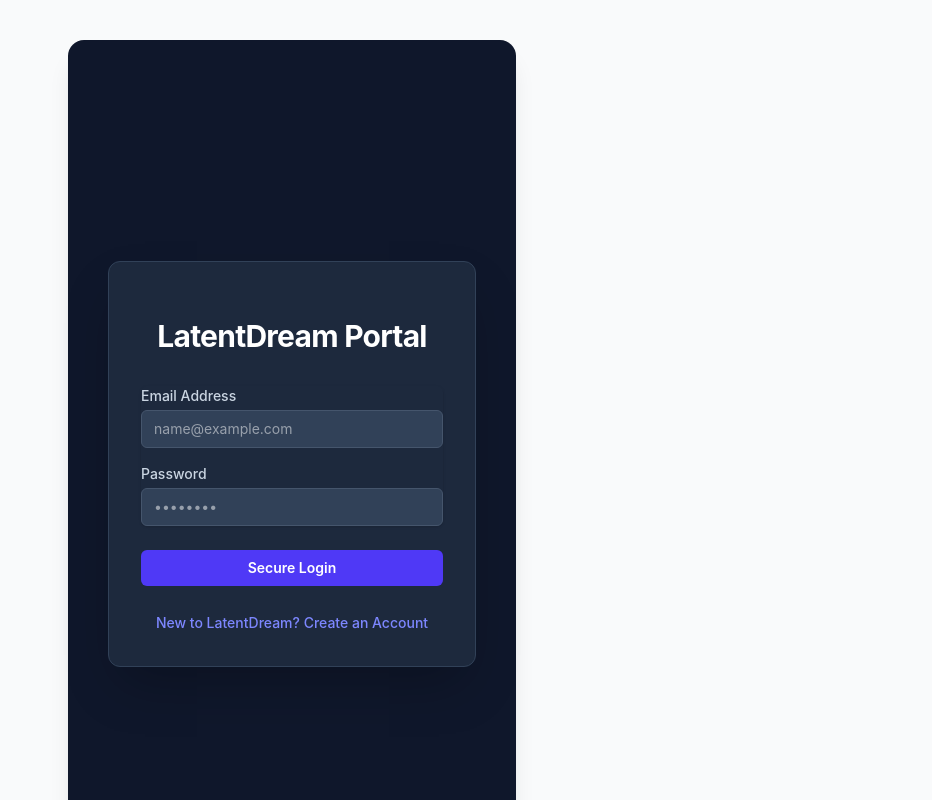
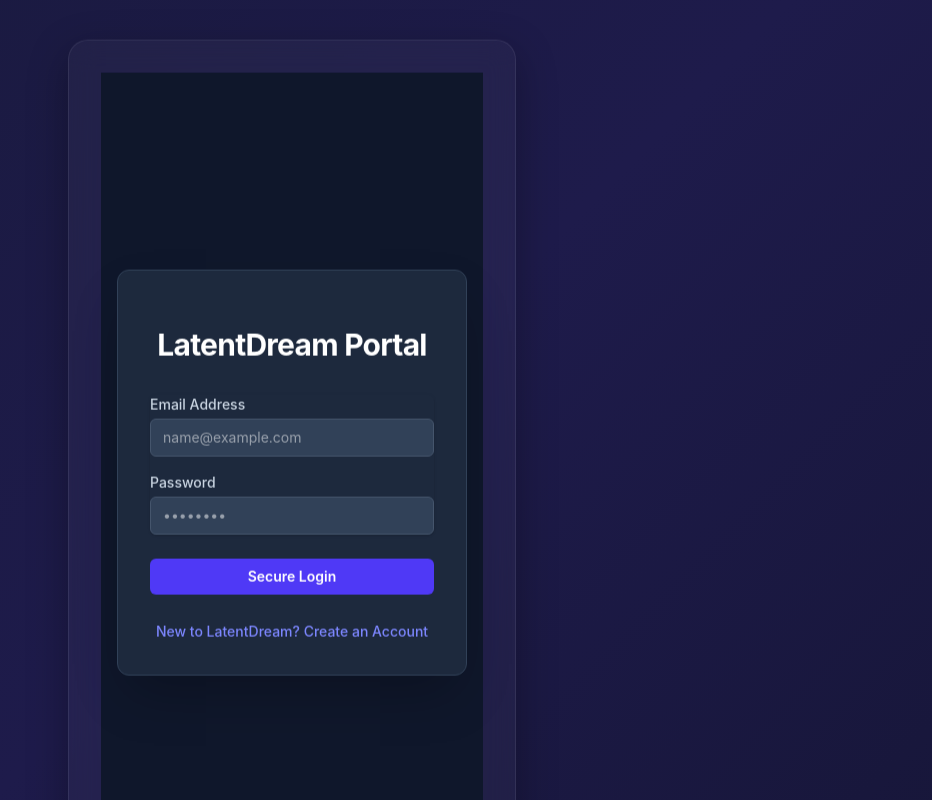
Before and after one commit to martinrosalind-byte/LatentDream, a React (Vite) app in the folder latentdream_frontend/: page / in a window 1280 px wide. Shown: the top 800 px of the page, without its empty margins (348-1280 px from the left). Built offline with nearby package versions, Linux system fonts and the light colour scheme; no server answers.

Commit message:
style: implement animated celestial background mesh and glassmorphism UI layers

```diff
--- a/latentdream_frontend/src/App.jsx
+++ b/latentdream_frontend/src/App.jsx
@@ -9,10 +9,10 @@
 /**
  * @file App.jsx
  * @description Centralized state orchestrator and root network routing node for the LatentDream React client application.
- * This component handles user interaction stages and replaces local mock counters with live network request payloads.
- * * Architectural Design Patterns:
+ * Incorporates global ethereal aesthetic wrappers to deliver a unified, immersive user experience.
+ * * * Architectural & UI Design Patterns:
  * - Centralized State Controller: Maintains top-level data immutability for active session tracking.
- * - Asynchronous Boundary Interface: Leverages standard Web Fetch APIs to manage client-server communications cleanly.
+ * - Glassmorphism UI Wrapper: Utilizes backdrop-filters and alpha-channel backgrounds for the header/footer.
  * - Reactive Error Isolation: Intercepts network disconnect anomalies to protect local view execution states.
  */
 function App() {
@@ -104,26 +104,34 @@
   };
 
   return (
-    <div className="App antialiased text-slate-800 bg-gray-50 min-h-screen flex flex-col justify-between font-sans">
+    /* 1. INJECTED .dream-viewport-bg:
+      Replaces standard grey background with the animated CSS gradient mesh.
+      Text is inverted to text-slate-100 to ensure high contrast against dark celestial colors.
+    */
+    <div className="App antialiased text-slate-100 dream-viewport-bg flex flex-col justify-between font-sans relative">
 
       {/* Universal Application Navigation Header Bar */}
       {currentStage !== 'AUTH' && (
-        <header className="w-full bg-white border-b border-gray-200 py-4 px-6 shadow-sm">
+        /* 2. HEADER GLASSMORPHISM:
+          Replaced solid white background with semi-transparent black (bg-black/20)
+          and a frosted glass blur (backdrop-blur-md).
+        */
+        <header className="w-full bg-black/20 backdrop-blur-md border-b border-white/10 py-4 px-6 shadow-sm z-10">
           <div className="max-w-6xl mx-auto flex justify-between items-center">
-            <h1 className="text-xl font-bold text-purple-700 tracking-tight">
-              LatentDream <span className="text-xs font-normal text-gray-400">v1.0 (Freudian Framework)</span>
+            <h1 className="text-xl font-bold text-purple-300 tracking-tight drop-shadow-md">
+              LatentDream <span className="text-xs font-normal text-purple-200/60 ml-2">v1.0 (Freudian Framework)</span>
             </h1>
 
             <div className="flex items-center space-x-4">
               {currentStage !== 'CHAT' && currentStage !== 'PROCESSING' && (
                 <button
                   onClick={() => setCurrentStage(currentStage === 'HISTORY' ? 'INPUT' : 'HISTORY')}
-                  className="text-xs font-medium text-purple-600 hover:text-purple-800 underline cursor-pointer"
+                  className="text-xs font-medium text-purple-300 hover:text-purple-100 transition-colors cursor-pointer"
                 >
                   {currentStage === 'HISTORY' ? "Back to Workspace" : "View Saved Journal History"}
                 </button>
               )}
-              <div className="text-xs text-gray-500 bg-gray-100 px-3 py-1 rounded-full border">
+              <div className="text-xs text-purple-100 bg-purple-900/40 px-3 py-1 rounded-full border border-purple-400/30 shadow-inner">
                 Active User Session
               </div>
             </div>
@@ -132,23 +140,27 @@
       )}
 
       {/* Primary Reactive Application Content Switchboard */}
-      <main className="flex-grow flex items-center justify-center p-4 my-6">
+      <main className="flex-grow flex items-center justify-center p-4 my-6 z-10 relative">
 
         {/* Network Exception Alert Drawer Banner */}
         {networkError && (
-          <div className="absolute top-20 left-1/2 transform -translate-x-1/2 max-w-xl w-full mx-auto p-4 bg-red-50 border border-red-200 text-red-700 rounded-xl text-sm shadow-md z-50">
+          <div className="absolute top-0 left-1/2 transform -translate-x-1/2 max-w-xl w-full mx-auto p-4 bg-red-900/80 backdrop-blur-md border border-red-400 text-red-100 rounded-xl text-sm shadow-2xl z-50">
             {networkError}
           </div>
         )}
 
         {/* Stage 1: Secure Identity Gateway Entry Layer */}
         {currentStage === 'AUTH' && (
-          <div className="w-full max-w-md bg-slate-900 p-6 rounded-2xl shadow-xl text-slate-200">
+          /* 3. DREAM CARD & FLOAT:
+            Replaced the static background box with our custom .dream-card frosted glass effect
+            and the .ethereal-float zero-gravity hovering animation.
+          */
+          <div className="w-full max-w-md p-8 dream-card ethereal-float">
             <Login onLoginSuccess={handleLoginSuccess} />
-            <div className="mt-4 text-center">
+            <div className="mt-6 text-center border-t border-white/10 pt-4">
               <button
                 onClick={handleLoginSuccess}
-                className="text-xs text-purple-400 hover:underline cursor-pointer"
+                className="text-xs text-purple-300 hover:text-purple-100 transition-colors cursor-pointer"
               >
                 (Dev Mode Bypass: Click here to enter app directly)
               </button>
@@ -163,10 +175,10 @@
 
         {/* Stage 3: Live Asynchronous API Network Handshake Loading Visual */}
         {currentStage === 'PROCESSING' && (
-          <div className="text-center space-y-4 animate-pulse">
-            <div className="w-12 h-12 border-4 border-purple-600 border-t-transparent rounded-full animate-spin mx-auto"></div>
-            <h3 className="text-lg font-semibold text-gray-700">Decomposing Manifest Content...</h3>
-            <p className="text-xs text-gray-400 max-w-xs mx-auto">
+          <div className="text-center space-y-5 animate-pulse ethereal-float">
+            <div className="w-14 h-14 border-4 border-purple-400 border-t-transparent rounded-full animate-spin mx-auto drop-shadow-[0_0_15px_rgba(168,85,247,0.5)]"></div>
+            <h3 className="text-xl font-semibold text-white drop-shadow-md">Decomposing Manifest Content...</h3>
+            <p className="text-sm text-purple-200/70 max-w-sm mx-auto leading-relaxed">
               Transmitting dataset over the network to trigger LangChain prompt routing and execute Gemini API symbol extraction.
             </p>
           </div>
@@ -198,7 +210,8 @@
 
       {/* Structural Academic Evaluation Identification Footer */}
       {currentStage !== 'AUTH' && (
-        <footer className="w-full bg-white border-t border-gray-200 py-3 text-center text-xs text-gray-400">
+        /* 4. FOOTER GLASSMORPHISM: Matches the translucent header aesthetic */
+        <footer className="w-full bg-black/20 backdrop-blur-md border-t border-white/10 py-4 text-center text-xs text-purple-200/50 z-10">
           &copy; 2026 LatentDream Project &middot; National College of Ireland Portfolio.
         </footer>
       )}
--- a/latentdream_frontend/src/index.css
+++ b/latentdream_frontend/src/index.css
@@ -1,8 +1,93 @@
 /**
  * @file index.css
  * @description Central stylesheet entry point. Injects the Tailwind CSS v4
- * framework framework engine to compile utility layout tokens across the
- * client interface hierarchy.
+ * framework engine to compile utility layout tokens across the
+ * client interface hierarchy, followed by custom application-specific
+ * aesthetic overrides.
  */
 
 @import "tailwindcss";
+
+/* =========================================================================
+   GLOBAL ETHEREAL & RESPONSIVE DESIGN ARTIFACTS
+   =========================================================================
+   This stylesheet introduces an animated micro-gradient mesh, glassmorphic
+   container layers, floating translation animations, and responsive media breakpoint
+   utilities to create a fluid, dream-like cross-device experience.
+*/
+
+/* 1. ANIMATED MICRO-GRADIENT BACKGROUND MESH
+   Cycles background positions seamlessly to mimic shifting celestial light.
+*/
+.dream-viewport-bg {
+  min-height: 100vh;
+  width: 100%;
+  background: linear-gradient(-45deg, #090d16, #1e1b4b, #111827, #2e1065);
+  background-size: 400% 400%;
+  animation: celestialShift 18s ease infinite;
+  color: #f8fafc;
+  font-family: 'Inter', system-ui, sans-serif;
+  overflow-x: hidden;
+}
+
+@keyframes celestialShift {
+  0% { background-position: 0% 50%; }
+  50% { background-position: 100% 50%; }
+  100% { background-position: 0% 50%; }
+}
+
+/* 2. GLASSMORPHIC CONTAINER LAYER (FROSTED GLASS)
+   Implements multi-layered backdrop filtration and subtle alpha-channel borders
+   to emphasize depth and suspension over the changing background environment.
+*/
+.dream-card {
+  background: rgba(255, 255, 255, 0.03);
+  backdrop-filter: blur(14px);
+  -webkit-backdrop-filter: blur(14px); /* Fallback configuration for Safari WebKit */
+  border: 1px solid rgba(255, 255, 255, 0.08);
+  border-radius: 20px;
+  box-shadow: 0 12px 40px 0 rgba(0, 0, 0, 0.3);
+  transition: transform 0.3s cubic-bezier(0.4, 0, 0.2, 1), box-shadow 0.3s ease;
+}
+
+/* Dynamic glow interactions on component targeting */
+.dream-card:hover {
+  transform: translateY(-4px);
+  border-color: rgba(168, 85, 247, 0.3); /* Subtle purple glow boundary transition */
+  box-shadow: 0 16px 48px 0 rgba(168, 85, 247, 0.1);
+}
+
+/* 3. ZERO-GRAVITY SUSPENSION ANIMATION
+   Interpolates Y-axis translations infinitely to simulate zero-gravity weightlessness.
+*/
+.ethereal-float {
+  animation: weightlessFloat 6s ease-in-out infinite;
+}
+
+@keyframes weightlessFloat {
+  0% { transform: translateY(0px); }
+  50% { transform: translateY(-12px); }
+  100% { transform: translateY(0px); }
+}
+
+/* 4. CROSS-DEVICE RESPONSIVE CORE CONTAINERS
+   Enforces stacked linear layouts on vertical mobile viewports and transitions
+   to multi-column spatial grids on wide screens.
+*/
+.responsive-dream-grid {
+  display: grid;
+  grid-template-columns: 1fr; /* Default mobile single-column matrix */
+  gap: 24px;
+  width: 100%;
+  max-width: 1200px;
+  margin: 0 auto;
+  padding: 16px;
+}
+
+/* Desktop structural layout switch triggered at the 768px tablet/laptop threshold */
+@media (min-width: 768px) {
+  .responsive-dream-grid {
+    grid-template-columns: 1fr 1fr; /* Balanced dual-column structural mesh */
+    padding: 32px;
+  }
+}
```
